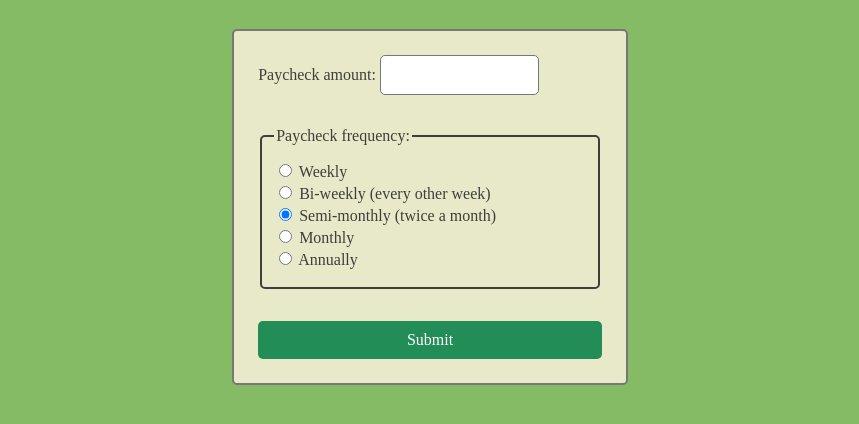
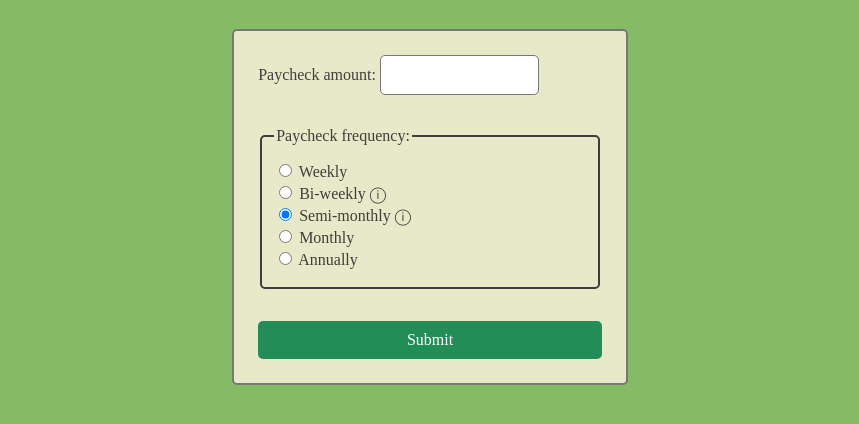
Before and after one commit to danodea/PayTickr, a website: page index.html in a window 1280 px wide. Shown: the part 234-658 px from the top of the page, without its empty margins (210-1069 px from the left). Drawn offline with Linux system fonts and the light colour scheme; a web font is replaced by a local one.

Commit message:
add tooltips

```diff
--- a/index.html
+++ b/index.html
@@ -28,10 +28,12 @@
                     <label for="frequencyChoice1">Weekly</label>
                     <br />
                     <input type="radio" id="frequencyChoice2" name="frequency" value="biweekly" />
-                    <label for="frequencyChoice2">Bi-weekly (every other week)</label>
+                    <label for="frequencyChoice2">Bi-weekly <span class="tooltip-icon" data-tooltip="Every other week" tabindex="0">ⓘ</span>
+                    </label>
                     <br />
                     <input type="radio" id="frequencyChoice3" name="frequency" value="semimonthly" checked/>
-                    <label for="frequencyChoice3">Semi-monthly (twice a month)</label>
+                    <label for="frequencyChoice3">Semi-monthly <span class="tooltip-icon" data-tooltip="Twice a month" tabindex="0">ⓘ</span>
+                    </label>
                     <br />
                     <input type="radio" id="frequencyChoice4" name="frequency" value="monthly" />
                     <label for="frequencyChoice4">Monthly</label>
--- a/styles.css
+++ b/styles.css
@@ -62,6 +62,49 @@ body {
         width: 40%;
       }
 
+      .tooltip-icon {
+        display: inline-block;
+        cursor: help;
+        position: relative;
+        user-select: none;
+        outline: none;
+      }
+
+      .tooltip-icon::before {
+        content: attr(data-tooltip);
+        position: absolute;
+        bottom: 100%;
+        left: 50%;
+        transform: translateX(-50%);
+        padding: 0.5rem;
+        background-color: var(--black-olive);
+        color: var(--dirty-white);
+        border-radius: 5px;
+        font-size: 0.875rem;
+        white-space: nowrap;
+        opacity: 0;
+        visibility: hidden;
+        transition: opacity 0.2s, visibility 0.2s;
+        z-index: 1;
+      }
+
+      @media (hover: hover) {
+        .tooltip-icon:hover::before {
+          opacity: 1;
+          visibility: visible;
+        }
+      }
+
+      .tooltip-icon:focus::before {
+        opacity: 1;
+        visibility: visible;
+      }
+
+      label:focus-within .tooltip-icon::before {
+        opacity: 1;
+        visibility: visible;
+      }
+
       fieldset {
         border-radius: 5px;
         border: 2px solid var(--black-olive);
```
